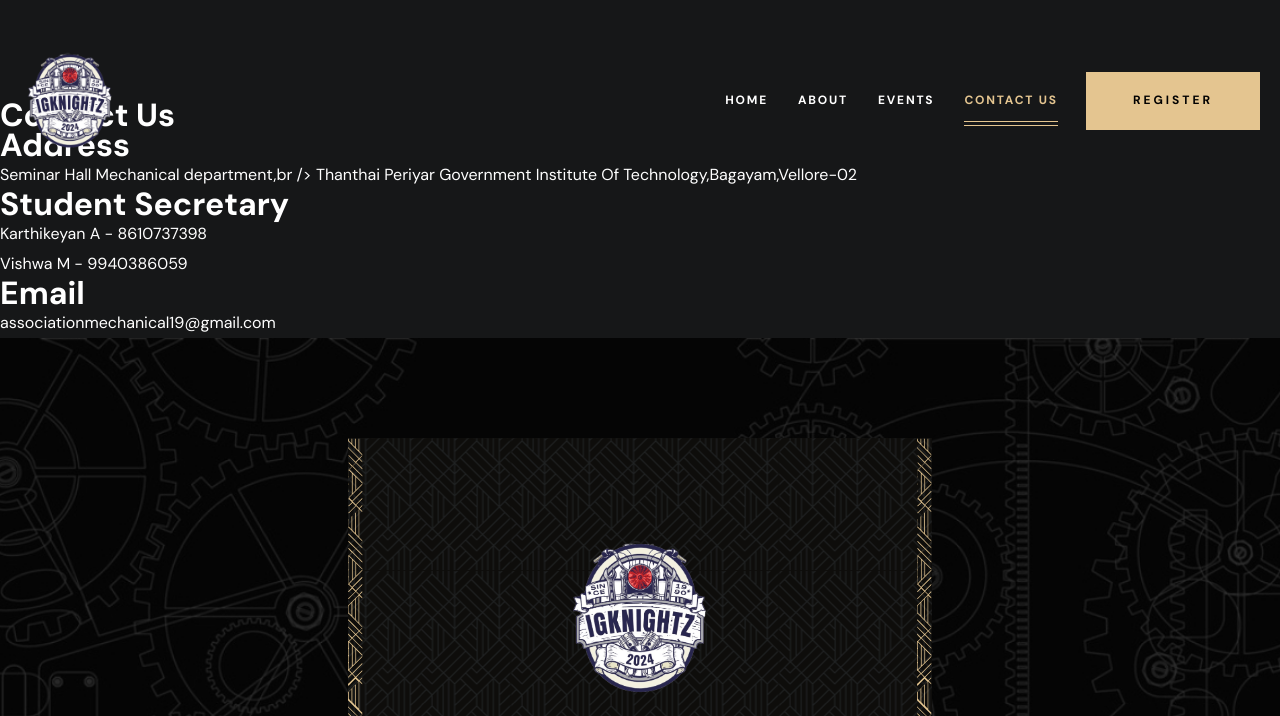
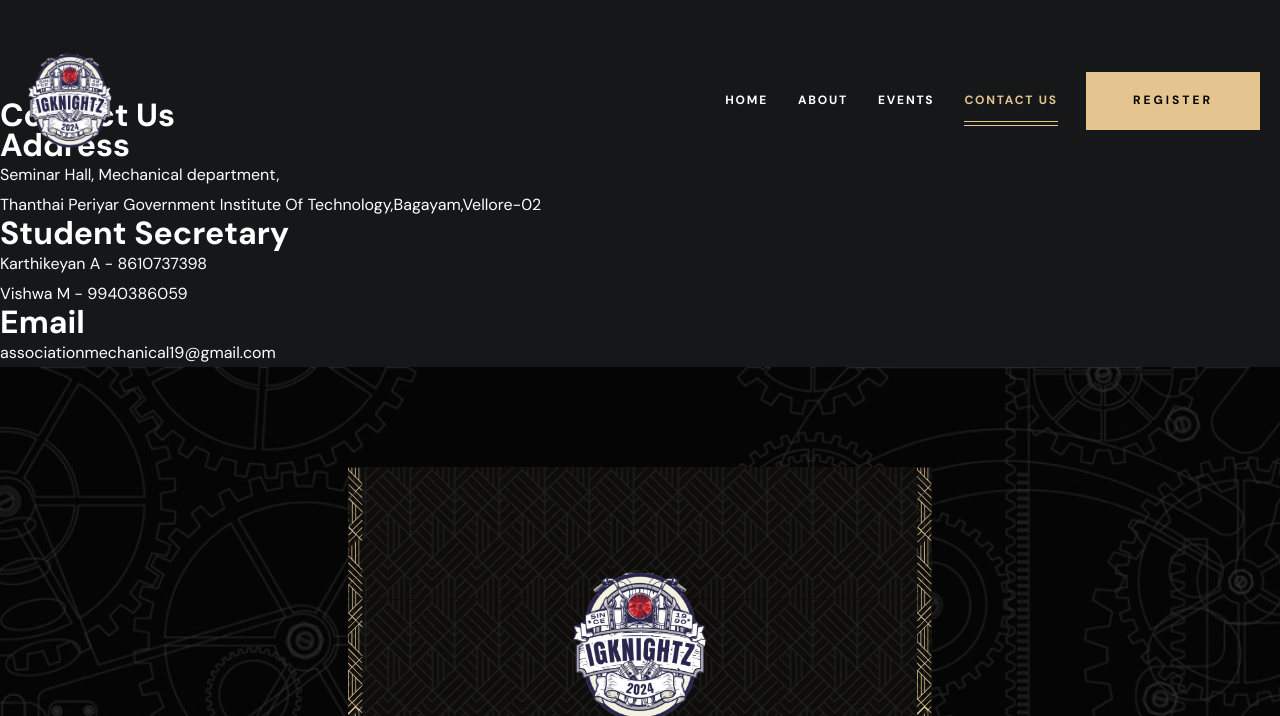
Before and after one commit to IGKNIGHTZ/igknightz-2k24, a plain HTML site: page Contact.html in a window 1280 px wide. Shown: the top 716 px of the page. Drawn offline with nearby package versions, Linux system fonts and the light colour scheme; a web font is replaced by a local one.

Commit message:
Contact.html

```diff
--- a/Contact.html
+++ b/Contact.html
@@ -146,7 +146,7 @@
               <div id="value">
                 <h1>Address</h1>
                 <p>
-                  Seminar Hall Mechanical department,br />
+                  Seminar Hall, Mechanical department, <br/>
                   Thanthai Periyar Government Institute
                   Of Technology,Bagayam,Vellore-02
                 </p>
```
